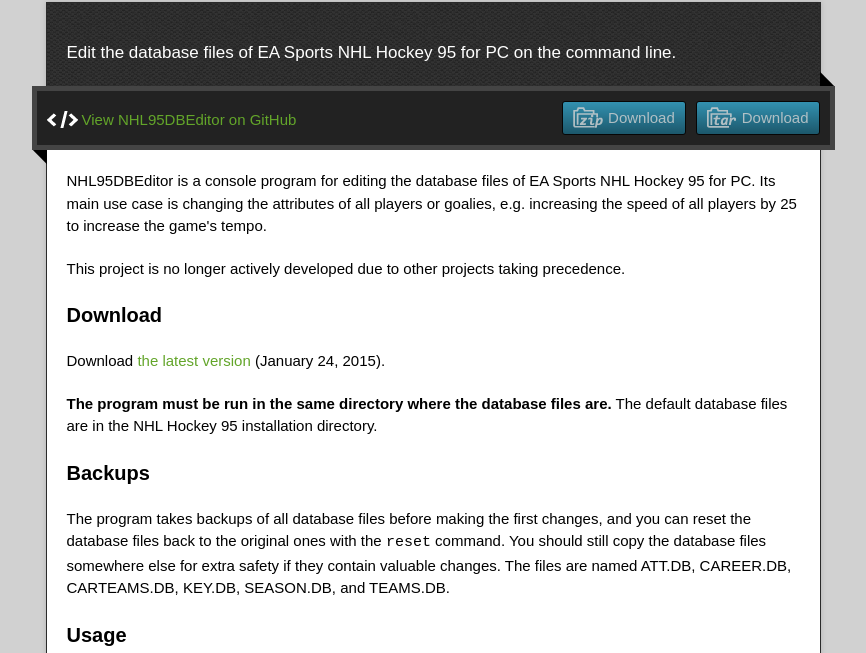
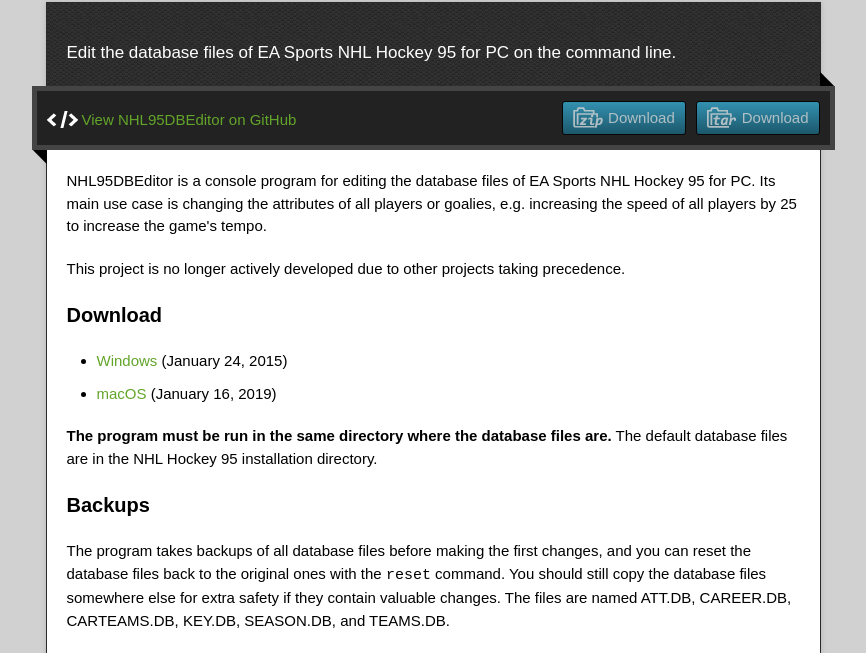
Before and after one commit to peruukki/NHL95DBEditor, a plain HTML site: page index.html in a window 1280 px wide. Shown: the part 128-781 px from the top of the page, without its empty margins (207-1073 px from the left). Drawn offline with Linux system fonts and the light colour scheme.

Commit message:
Add macOS file and download link

```diff
--- a/index.html
+++ b/index.html
@@ -41,7 +41,10 @@
 <h3>
 <a name="download" class="anchor" href="#download"><span class="octicon octicon-link"></span></a>Download</h3>
 
-<p>Download <a href="http://peruukki.github.io/NHL95DBEditor/files/NHL95DBEditor.exe">the latest version</a> (January 24, 2015).</p>
+<ul>
+  <li><a href="files/NHL95DBEditor.exe">Windows</a> (January 24, 2015)</li>
+  <li><a href="files/NHL95DBEditor">macOS</a> (January 16, 2019)</li>
+</ul>
 
 <p><strong>The program must be run in the same directory where the database files are.</strong> The default database files are in the NHL Hockey 95 installation directory.</p>
 
```
Also changed, not shown: 1 other file.
